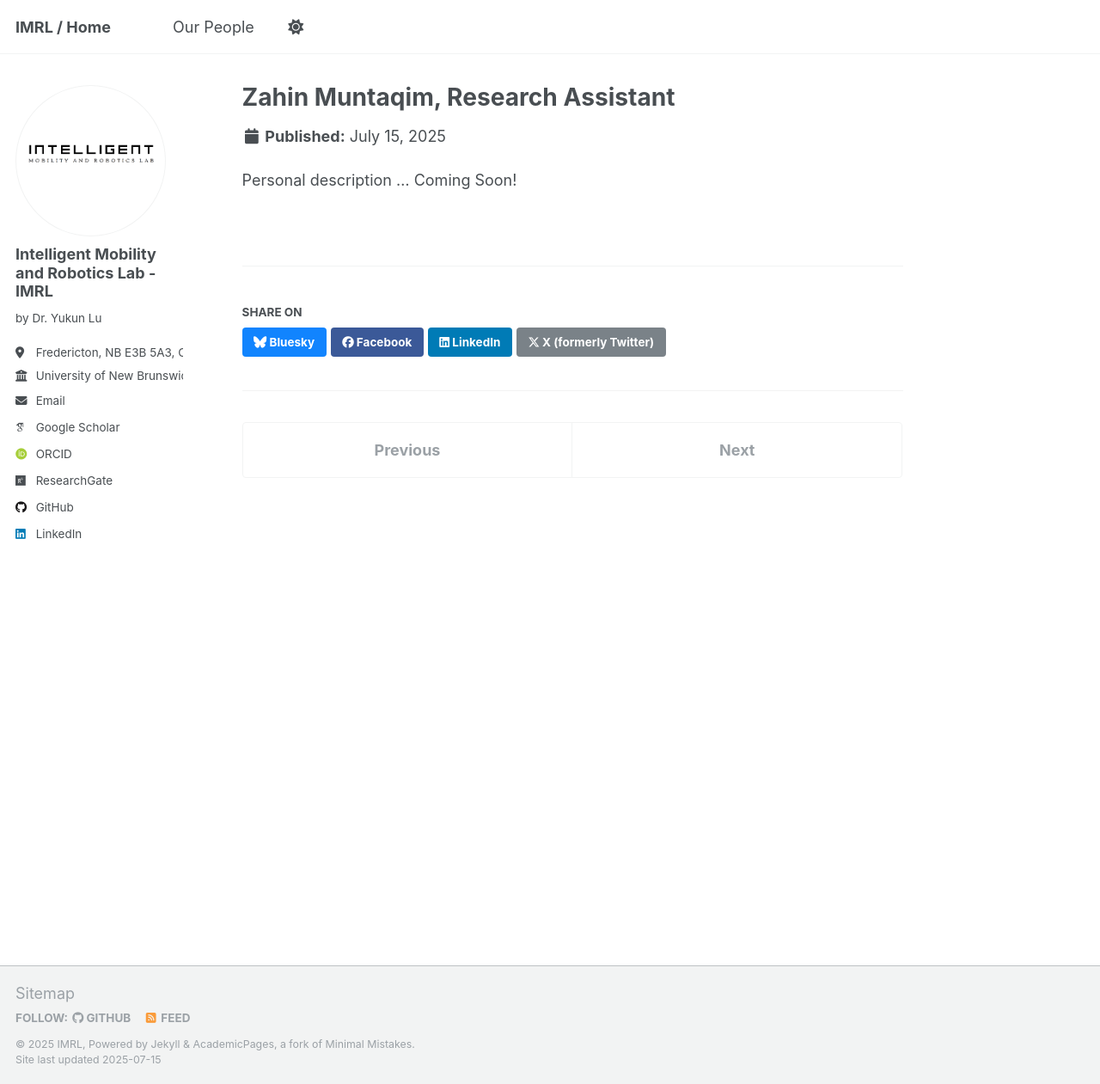
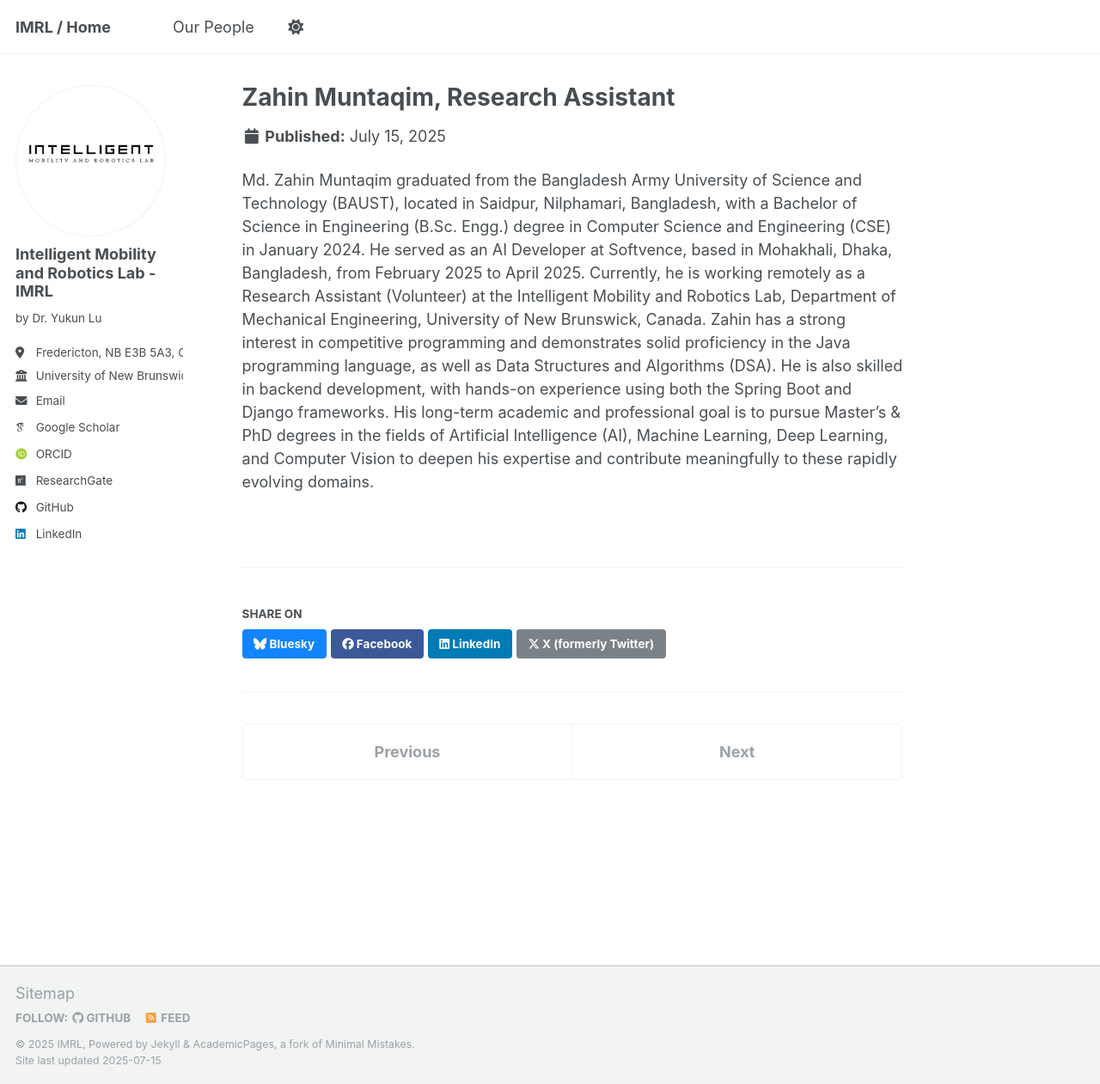
Before and after one commit to IMRL2025/IMRL2025.github.io, a Jekyll site: the page built from _portfolio/portfolio-Zahan Muntaqim.md, in a window 1280 px wide and 1261 px high. Shown: the whole window at 86% size. Built offline with Jekyll 4.4.1, drawn with Linux system fonts in a browser that asks for light colours; some web fonts are replaced.

Commit message:
Update portfolio-Zahan Muntaqim.md

```diff
--- a/_portfolio/portfolio-Zahan Muntaqim.md
+++ b/_portfolio/portfolio-Zahan Muntaqim.md
@@ -4,4 +4,4 @@ excerpt: "Bsc in Computer Science and Engineering <br/><img src='/images/bio-pho
 collection: portfolio
 ---
 
-Personal description ... Coming Soon!
+Md. Zahin Muntaqim graduated from the Bangladesh Army University of Science and Technology (BAUST), located in Saidpur, Nilphamari, Bangladesh, with a Bachelor of Science in Engineering (B.Sc. Engg.) degree in Computer Science and Engineering (CSE) in January 2024. He served as an AI Developer at Softvence, based in Mohakhali, Dhaka, Bangladesh, from February 2025 to April 2025. Currently, he is working remotely as a Research Assistant (Volunteer) at the Intelligent Mobility and Robotics Lab, Department of Mechanical Engineering, University of New Brunswick, Canada. Zahin has a strong interest in competitive programming and demonstrates solid proficiency in the Java programming language, as well as Data Structures and Algorithms (DSA). He is also skilled in backend development, with hands-on experience using both the Spring Boot and Django frameworks. His long-term academic and professional goal is to pursue Master’s & PhD degrees in the fields of Artificial Intelligence (AI), Machine Learning, Deep Learning, and Computer Vision to deepen his expertise and contribute meaningfully to these rapidly evolving domains.
```
